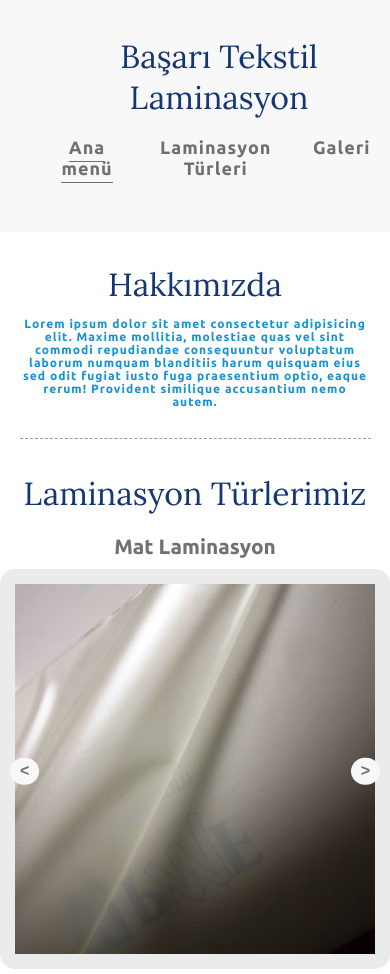
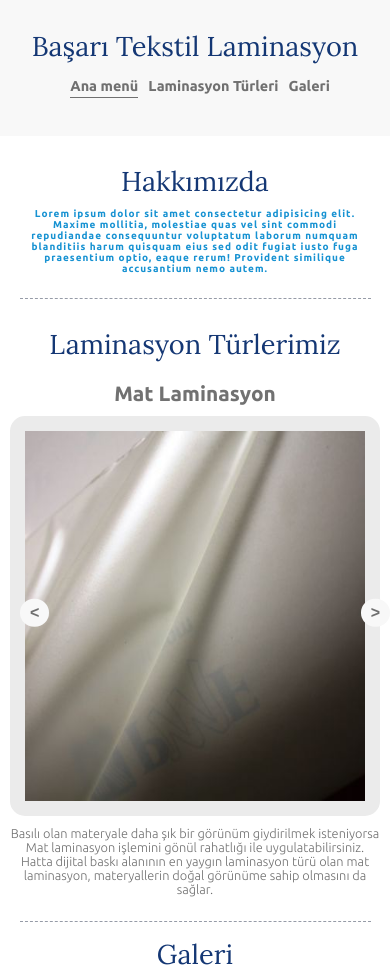
Before and after one commit to CEMA34/businessportfolio, a plain HTML site: page index.html in a window 390 px wide. Shown: the top 974 px of the page. Drawn offline with Linux system fonts and the light colour scheme.

Commit message:
commit message

```diff
--- a/main.css
+++ b/main.css
@@ -10,6 +10,10 @@ body {
 
 }
 
+img {
+    max-width: 100%;
+}
+
 h3 {
     margin: 0;
 }
@@ -18,15 +22,19 @@ h3 {
 header {
     background: #f8f8f8;
     padding: 2em 0;
+    text-align: center;
 }
 
 .container {
     width: 90%;
     max-width: 900px;
     margin: 0 auto;
+    align-items: center;
+}
+
+.container-flex {
     display: flex;
     justify-content: space-between;
-    align-items: center;
 }
 
 
@@ -35,8 +43,10 @@ header {
     font-weight: 400;
     color: #143774;
     font-size: 2rem;
-    margin: 0
+    margin: 0;
+
 }
+
 
 nav ul {
     list-style: none;
@@ -206,7 +216,7 @@ main {
 
 footer {
     width: 100%;
-    height: 120px;
+    height: 100px;
     background: #303A52;
     color: #FC85AE;
     display: flex;
@@ -214,13 +224,13 @@ footer {
     justify-content: center;
     text-align: center;
     font-weight: 800;
+    font-size: 0.8rem;
+
 }
 
 footer p {
-    font-size: 1rem;
     margin: 0;
     opacity: 0.6;
-    font-weight: 800;
     margin-bottom: 0.5em;
 }
 
@@ -252,48 +262,53 @@ footer a:hover {
     opacity: 0.5;
     background: #f09433;
     background: -moz-linear-gradient(45deg, #f09433 0%, #e6683c 25%, #dc2743 50%, #cc2366 75%, #bc1888 100%);
-    background: -webkit-linear-gradient(45deg, #f09433 0%,#e6683c 25%,#dc2743 50%,#cc2366 75%,#bc1888 100%);
-    background: linear-gradient(45deg, #f09433 0%,#e6683c 25%,#dc2743 50%,#cc2366 75%,#bc1888 100%);
-    filter: progid:DXImageTransform.Microsoft.gradient( startColorstr='#f09433', endColorstr='#bc1888',GradientType=1 );
+    background: -webkit-linear-gradient(45deg, #f09433 0%, #e6683c 25%, #dc2743 50%, #cc2366 75%, #bc1888 100%);
+    background: linear-gradient(45deg, #f09433 0%, #e6683c 25%, #dc2743 50%, #cc2366 75%, #bc1888 100%);
+    filter: progid:DXImageTransform.Microsoft.gradient(startColorstr='#f09433', endColorstr='#bc1888', GradientType=1);
 }
 
+@media (max-width: 675px) {
 
-@media (max-width:800px) {
+    .container-flex {
+        flex-direction: column;
+    }
+
     .gallery {
-        display: grid;
         grid-template-columns: 1fr;
         grid-template-rows: repeat(6, 1fr);
-        place-items: center;
     }
 
     .about-us {
-        font-size: 12px;
-        font-family: 'Ubuntu', sans-serif;
-        font-weight: 700;
-        letter-spacing: 1px;
-        color: #1792D2;
-        display: inline-block;
         width: 90%;
     }
 
     .span {
-        border-bottom: 1px dashed #303A52;
         width: 90%;
-        margin: 1em auto;
-        display: flex;
-        opacity: 0.5;
     }
 
-    .container {
-        text-align: center;
-        display: flex;
-        flex-direction: column;
-        justify-content: space-around;
+    nav li {
+        margin-left: 0.7em;
     }
 
-    .container h1 {
-        margin-left: 1.5em;
+    nav a {
+        letter-spacing: 0;
     }
-
-
+    .title{
+        font-size: 1.7rem;
+    }
+    body {
+        font-size: 0.9rem;
+    }
+    .container{
+        width: 100%;
+    }
+    .about-us{
+        font-size:10px;
+    }
+    .carousel p{
+        font-size: 0.8rem;
+    }
+    .carousel{
+        padding: 0 10px;
+    }
 }
```
